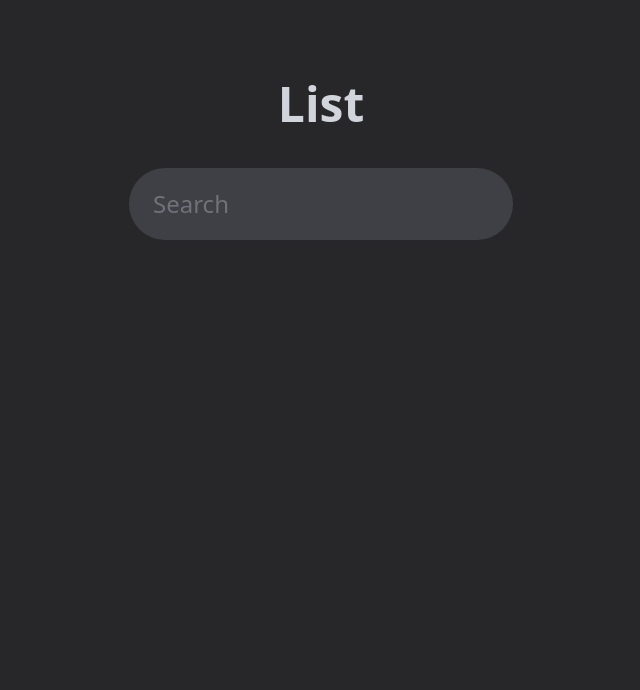
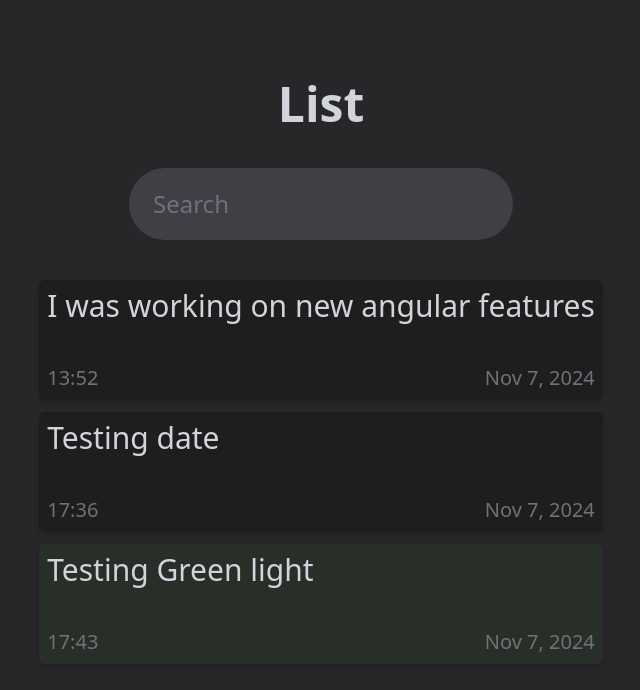
Before and after one commit to darkling39/angular-tt, an Angular app in the folder angular-tt/: page /list in a window 1280 px wide. Shown: the top 690 px of the page, without its empty margins (319-959 px from the left). Built offline with nearby package versions, Linux system fonts and the light colour scheme; data requests are answered from the project's data file; sample sign-in values are in the browser's storage.

Commit message:
Green hint for done task feature

```diff
--- a/angular-tt/db.json
+++ b/angular-tt/db.json
@@ -3,8 +3,22 @@
     {
       "id": "9474",
       "date": "11.07.2024",
-      "time": "13:52",
-      "note": "I was working on new angular features"
+      "hours": "13:52",
+      "message": "I was working on new angular features"
+    },
+    {
+      "id": "18c8",
+      "date": "11.07.2024",
+      "hours": "17:36",
+      "message": "Testing date",
+      "done": false
+    },
+    {
+      "id": "6d8e",
+      "date": "11.07.2024",
+      "hours": "17:43",
+      "message": "Testing Green light",
+      "done": true
     }
   ],
   "users": [
--- a/angular-tt/src/app/app-routing.module.ts
+++ b/angular-tt/src/app/app-routing.module.ts
@@ -12,7 +12,7 @@ const routes: Routes = [
   {path: 'login', component: LoginComponent},
   {path: 'registration', component: RegistrationComponent},
   {path: 'list', component: ListComponent, canActivate:[authGuard]},
-  {path: 'edit', component: EditComponent, canActivate:[authGuard]},
+  {path: 'edit/:id', component: EditComponent, canActivate:[authGuard]},
   {path: 'add-new', component: AddNewComponent, canActivate:[authGuard]},
   {path: 'not-found', component: NotFoundComponent},
   {path: '', redirectTo: 'login', pathMatch:'full'},
--- a/angular-tt/src/app/components/add-new/add-new.component.html
+++ b/angular-tt/src/app/components/add-new/add-new.component.html
@@ -4,28 +4,25 @@
         <div class="flex flex-col gap-10 justify-center w-full p-5">
             <input
                 placeholder="Date"
-            class="py-5 pl-6 rounded-full min-w-96 text-2xl bg-zinc-700 placeholder-zinc-500"
+                class="py-5 pl-6 rounded-full min-w-72 text-2xl bg-zinc-700 placeholder-zinc-500"
                 type="text"
                 formControlName="date">
             <input
                 placeholder="Time"
-            class="py-5 pl-6 rounded-full min-w-96 text-2xl bg-zinc-700 placeholder-zinc-500"
+                class="py-5 pl-6 rounded-full min-w-72 text-2xl bg-zinc-700 placeholder-zinc-500"
                 type="text"
-            formControlName="time">
+                formControlName="hours">
             <textarea
                 placeholder="Note"
-            class="py-5 pl-6 rounded-3xl min-w-96 text-2xl bg-zinc-700 placeholder-zinc-500 min-h-56"
-            formControlName="note"
+                class="py-5 pl-6 rounded-3xl min-w-72 text-2xl bg-zinc-700 placeholder-zinc-500 min-h-56"
+                formControlName="message"
                 name=""
                 id=""></textarea>
             <div class="flex flex-row gap-4 justify-start  text-start items-center">
-                <input name="isComplete" type="checkbox"  class="h-6 w-6">
+                <input formControlName="done" name="isComplete" type="checkbox" class="h-6 w-6">
                 <label class="text-2xl" for="isComplete">Is complete</label>
             </div>
-            <button
-            class="font-bold text-2xl w-full py-5 bg-color1 rounded-full"
-            type="submit"
-            >Create</button>
+            <button class="font-bold text-2xl w-full py-5 bg-color1 rounded-full" type="submit">Create</button>
         </div>
     </form>
 </div>
--- a/angular-tt/src/app/components/add-new/add-new.component.ts
+++ b/angular-tt/src/app/components/add-new/add-new.component.ts
@@ -22,9 +22,10 @@ export class AddNewComponent implements OnInit{
   }
   ngOnInit(): void {
     this.addNewForm = new FormGroup({
-      date: new FormControl(''),
-      time: new FormControl(''),
-      note: new FormControl('')
+      date: new FormControl<Date | null>(null),
+      hours: new FormControl(''),
+      message: new FormControl(''),
+      done: new FormControl<boolean>(false)
     })
   }
 }
--- a/angular-tt/src/app/components/list/list.component.html
+++ b/angular-tt/src/app/components/list/list.component.html
@@ -1,4 +1,4 @@
-<div class="flex flex-col items-center mt-20 gap-10">
+<div class="flex flex-col items-center mt-20 gap-10 px-4">
     <div class="flex flex-row gap-4 ">
         <h1 class="text-5xl font-bold">List</h1>
         <button
@@ -14,7 +14,19 @@
             class="py-5 pl-6 rounded-full min-w-96 text-2xl bg-zinc-700 placeholder-zinc-500"
             type="text"
             placeholder="Search">
-    <div>
-        <div></div>
-    </div>
+        <div *ngIf="$tasks | async as tasks" class="">
+            <div *ngFor="let task of tasks">
+                <div
+                [ngClass]="task.done === true ? 'bg-color3' : 'bg-color2'"
+                class="min-w-96 shadow-md bg-color2 rounded-md p-2 text-3xl text-wrap mb-3">
+                    <h1>{{task.message}}</h1>
+                    <div class="flex flex-row justify-between mt-10 text-zinc-500 text-xl">
+                        <h1>{{task.hours}}</h1>
+                        <h1>{{task.date | date}}</h1>
+                    </div>
+                </div>
+            </div>
+        </div>
+
+
 </div>
--- a/angular-tt/src/app/components/list/list.component.ts
+++ b/angular-tt/src/app/components/list/list.component.ts
@@ -12,10 +12,10 @@ export class ListComponent implements OnInit{
 
   adminToken = localStorage.getItem('token') === '123456790qwerty' ? true : false
 
+  $tasks = this.http.getAllTasks()
 
 
   ngOnInit(): void {
     console.log(this.adminToken);
-
   }
 }
--- a/angular-tt/src/app/services/http.service.ts
+++ b/angular-tt/src/app/services/http.service.ts
@@ -14,6 +14,9 @@ export class HttpService {
 
   constructor(private http: HttpClient) { }
 
+
+// Users
+
   getAllUsers(): Observable<IUser[]>{
     return this.http.get<IUser[]>(this.urlUsers)
   }
@@ -24,6 +27,9 @@ export class HttpService {
     return this.http.post<IUser>(this.urlUsers, user)
   }
 
+
+//Tasks
+
   getAllTasks(): Observable<ITask[]>{
     return this.http.get<ITask[]>(this.urlTasks)
   }
@@ -33,5 +39,11 @@ export class HttpService {
   postTask(task: ITask): Observable<ITask>{
     return this.http.post<ITask>(this.urlTasks, task)
   }
+  updateTask(task: ITask) {
+    return this.http.put<ITask>(
+      `${this.urlTasks}/${task.id}`,
+      task
+    );
+  }
 
 }
--- a/angular-tt/tailwind.config.js
+++ b/angular-tt/tailwind.config.js
@@ -6,7 +6,9 @@ module.exports = {
   theme: {
     extend: {
       colors: {
-        'color1': "#686082"
+        'color1': "#686082",
+        'color2': "#201D1E",
+        'color3': "#272F28"
       }
     },
   },
```
Lines whose indentation alone changed are shown as unchanged.
